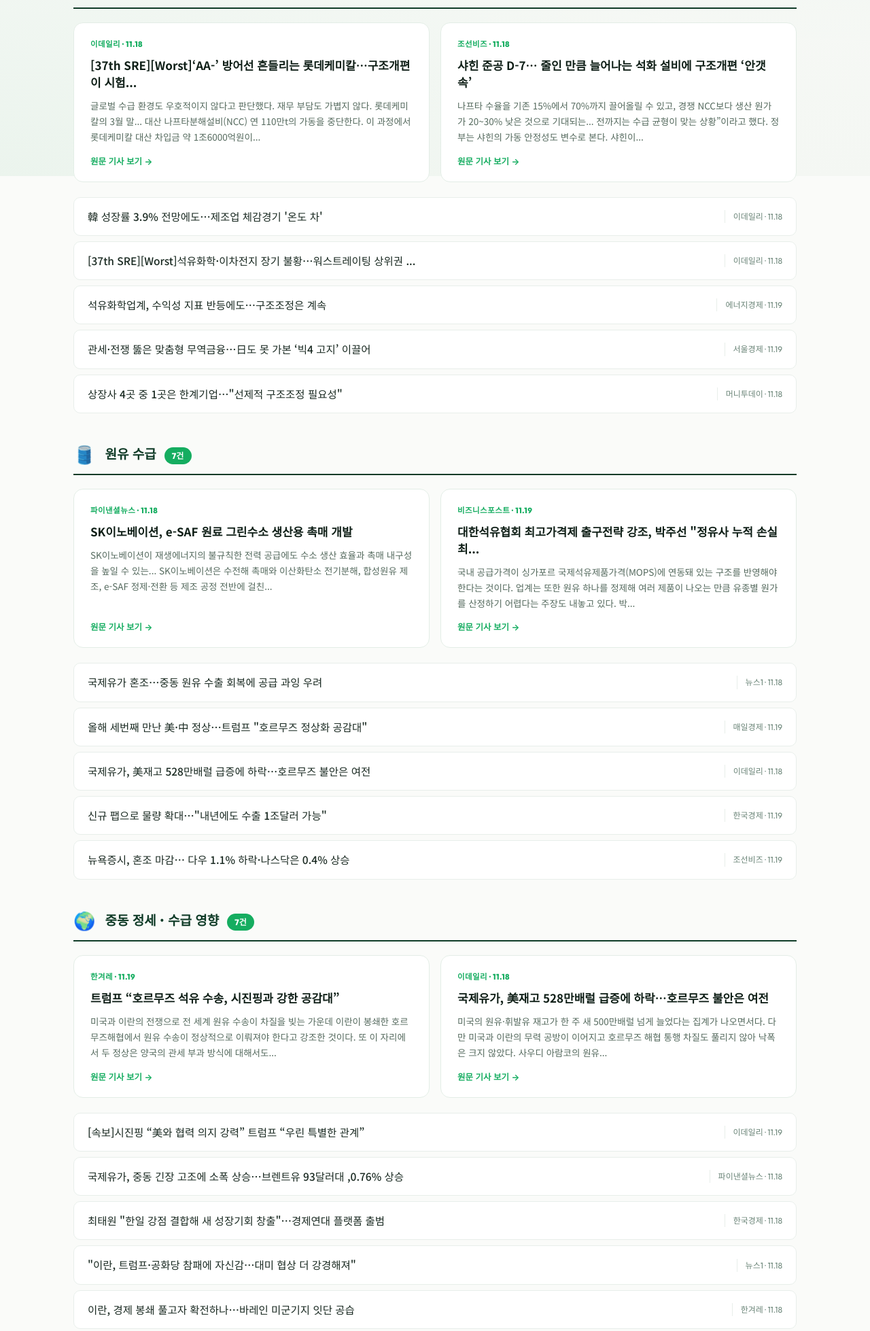
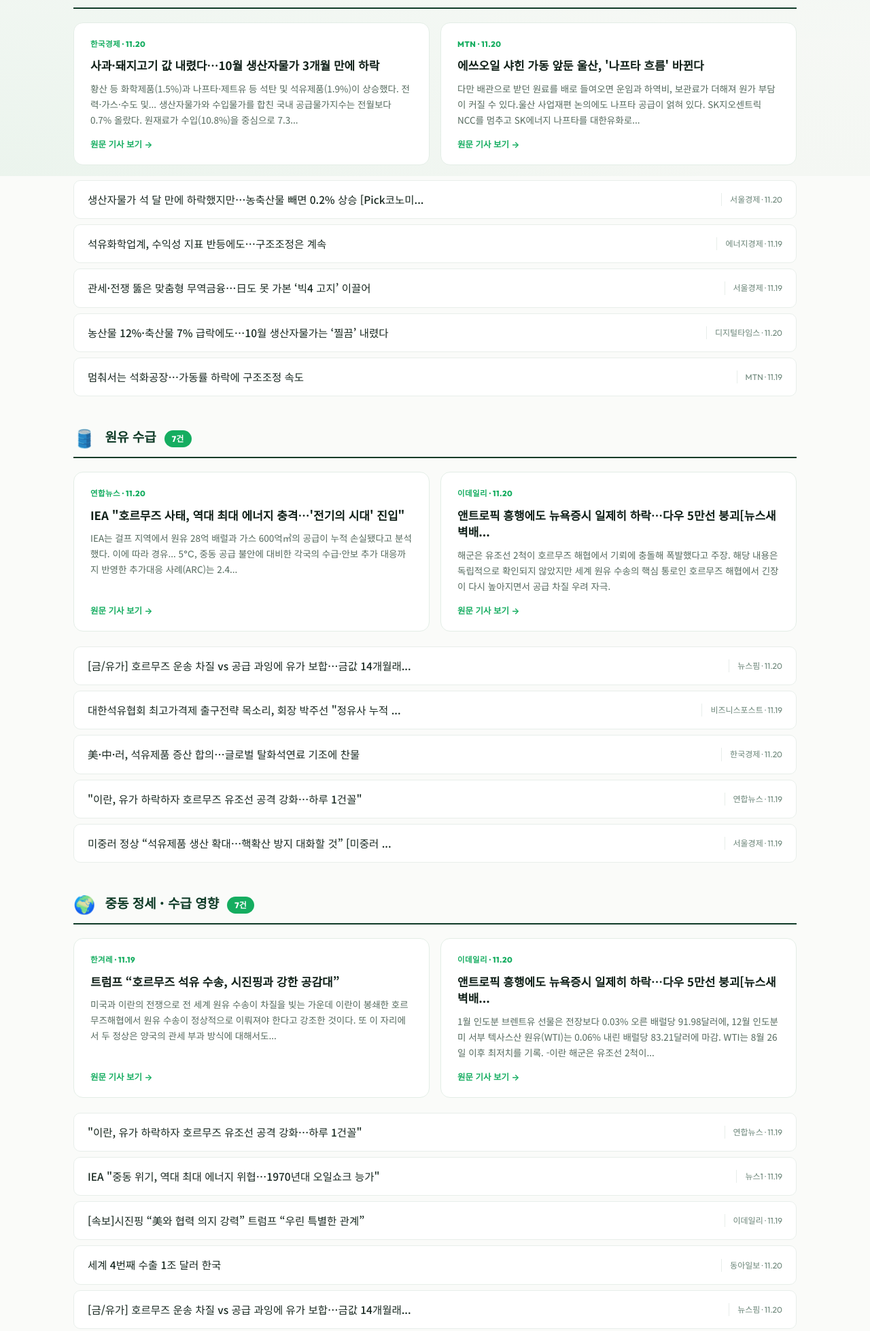
Before and after one commit to hdec-daily-news/oil-naphtha, a plain HTML site: page index.html in a window 1280 px wide. Shown: the part 541-2499 px from the top of the page at 68% size. Drawn offline with Linux system fonts and the light colour scheme.

Commit message:
Daily update 2026-11-20

```diff
--- a/index.html
+++ b/index.html
@@ -23,7 +23,7 @@
       <span class="brand-name">HDEC Daily News</span>
     </a>
     <div class="site-meta">
-      <span>수집기간 11.18 ~ 11.19</span>
+      <span>수집기간 11.19 ~ 11.20</span>
       <span class="sep">·</span>
       <span class="auto-badge">🔄 매일 07시 / 12시 2회 자동 업데이트</span>
     </div>
@@ -57,28 +57,22 @@
         </div>
       </div>
       <div class="top-cards">
-        <a class="top-card" href="https://www.edaily.co.kr/News/Read?newsId=01640006645647032&amp;mediaCodeNo=257&amp;utm_source=naver&amp;utm_medium=referral&amp;utm_campaign=news_syndication&amp;utm_content=original_article" target="_blank" rel="noopener">
-          <div class="top-card-source">이데일리 · 11.18</div>
-          <h3 class="top-card-title">[37th SRE][Worst]‘AA-’ 방어선 흔들리는 롯데케미칼…구조개편이 시험...</h3>
-          <p class="top-card-desc">글로벌 수급 환경도 우호적이지 않다고 판단했다. 재무 부담도 가볍지 않다. 롯데케미칼의 3월 말... 대산 나프타분해설비(NCC) 연 110만t의 가동을 중단한다. 이 과정에서 롯데케미칼 대산 차입금 약 1조6000억원이... </p>
+        <a class="top-card" href="https://magazine.hankyung.com/business/article/202611209052b" target="_blank" rel="noopener">
+          <div class="top-card-source">한국경제 · 11.20</div>
+          <h3 class="top-card-title">사과·돼지고기 값 내렸다…10월 생산자물가 3개월 만에 하락</h3>
+          <p class="top-card-desc">황산 등 화학제품(1.5%)과 나프타·제트유 등 석탄 및 석유제품(1.9%)이 상승했다. 전력·가스·수도 및... 생산자물가와 수입물가를 합친 국내 공급물가지수는 전월보다 0.7% 올랐다. 원재료가 수입(10.8%)을 중심으로 7.3... </p>
           <span class="top-card-more">원문 기사 보기 →</span>
         </a>
-        <a class="top-card" href="https://biz.chosun.com/industry/company/2026/11/18/7TEO7QTR5FAYLCR3IQO7VSNQJI/?utm_source=naver&amp;utm_medium=original&amp;utm_campaign=biz" target="_blank" rel="noopener">
-          <div class="top-card-source">조선비즈 · 11.18</div>
-          <h3 class="top-card-title">샤힌 준공 D-7… 줄인 만큼 늘어나는 석화 설비에 구조개편 ‘안갯속’</h3>
-          <p class="top-card-desc">나프타 수율을 기존 15%에서 70%까지 끌어올릴 수 있고, 경쟁 NCC보다 생산 원가가 20~30% 낮은 것으로 기대되는... 전까지는 수급 균형이 맞는 상황”이라고 했다. 정부는 샤힌의 가동 안정성도 변수로 본다. 샤힌이... </p>
+        <a class="top-card" href="https://news.mtn.co.kr/article/2026111915535938369" target="_blank" rel="noopener">
+          <div class="top-card-source">MTN · 11.20</div>
+          <h3 class="top-card-title">에쓰오일 샤힌 가동 앞둔 울산, '나프타 흐름' 바뀐다</h3>
+          <p class="top-card-desc">다만 배관으로 받던 원료를 배로 들여오면 운임과 하역비, 보관료가 더해져 원가 부담이 커질 수 있다.울산 사업재편 논의에도 나프타 공급이 얽혀 있다. SK지오센트릭 NCC를 멈추고 SK에너지 나프타를 대한유화로... </p>
           <span class="top-card-more">원문 기사 보기 →</span>
         </a></div><ul class="headlines">
           <li class="headline">
-            <a href="https://www.edaily.co.kr/News/Read?newsId=03283286645647032&amp;mediaCodeNo=257&amp;utm_source=naver&amp;utm_medium=referral&amp;utm_campaign=news_syndication&amp;utm_content=original_article" target="_blank" rel="noopener">
-              <span class="hl-title">韓 성장률 3.9% 전망에도…제조업 체감경기 '온도 차'</span>
-              <span class="hl-meta">이데일리 · 11.18</span>
-            </a>
-          </li>
-          <li class="headline">
-            <a href="https://www.edaily.co.kr/News/Read?newsId=01521926645647032&amp;mediaCodeNo=257&amp;utm_source=naver&amp;utm_medium=referral&amp;utm_campaign=news_syndication&amp;utm_content=original_article" target="_blank" rel="noopener">
-              <span class="hl-title">[37th SRE][Worst]석유화학·이차전지 장기 불황…워스트레이팅 상위권 ...</span>
-              <span class="hl-meta">이데일리 · 11.18</span>
+            <a href="https://www.sedaily.com/article/20116644?ref=naver" target="_blank" rel="noopener">
+              <span class="hl-title">생산자물가 석 달 만에 하락했지만…농축산물 빼면 0.2% 상승 [Pick코노미...</span>
+              <span class="hl-meta">서울경제 · 11.20</span>
             </a>
           </li>
           <li class="headline">
@@ -94,9 +88,15 @@
             </a>
           </li>
           <li class="headline">
-            <a href="https://www.mt.co.kr/stock/2026/11/18/2026111810044441906" target="_blank" rel="noopener">
-              <span class="hl-title">상장사 4곳 중 1곳은 한계기업…&quot;선제적 구조조정 필요성&quot;</span>
-              <span class="hl-meta">머니투데이 · 11.18</span>
+            <a href="https://www.dt.co.kr/article/12096265?ref=naver" target="_blank" rel="noopener">
+              <span class="hl-title">농산물 12%·축산물 7% 급락에도…10월 생산자물가는 ‘찔끔’ 내렸다</span>
+              <span class="hl-meta">디지털타임스 · 11.20</span>
+            </a>
+          </li>
+          <li class="headline">
+            <a href="https://news.mtn.co.kr/article/2026111916151482682" target="_blank" rel="noopener">
+              <span class="hl-title">멈춰서는 석화공장…가동률 하락에 구조조정 속도</span>
+              <span class="hl-meta">MTN · 11.19</span>
             </a>
           </li></ul>
     </section>
@@ -109,46 +109,46 @@
         </div>
       </div>
       <div class="top-cards">
-        <a class="top-card" href="https://www.fnnews.com/news/202611180915571033" target="_blank" rel="noopener">
-          <div class="top-card-source">파이낸셜뉴스 · 11.18</div>
-          <h3 class="top-card-title">SK이노베이션, e-SAF 원료 그린수소 생산용 촉매 개발</h3>
-          <p class="top-card-desc">SK이노베이션이 재생에너지의 불규칙한 전력 공급에도 수소 생산 효율과 촉매 내구성을 높일 수 있는... SK이노베이션은 수전해 촉매와 이산화탄소 전기분해, 합성원유 제조, e-SAF 정제·전환 등 제조 공정 전반에 걸친... </p>
+        <a class="top-card" href="https://www.yna.co.kr/view/AKR20261120051200530?input=1195m" target="_blank" rel="noopener">
+          <div class="top-card-source">연합뉴스 · 11.20</div>
+          <h3 class="top-card-title">IEA &quot;호르무즈 사태, 역대 최대 에너지 충격…'전기의 시대' 진입&quot;</h3>
+          <p class="top-card-desc">IEA는 걸프 지역에서 원유 28억 배럴과 가스 600억㎥의 공급이 누적 손실됐다고 분석했다. 이에 따라 경유... 5℃, 중동 공급 불안에 대비한 각국의 수급·안보 추가 대응까지 반영한 추가대응 사례(ARC)는 2.4... </p>
           <span class="top-card-more">원문 기사 보기 →</span>
         </a>
-        <a class="top-card" href="https://www.businesspost.co.kr/BP?command=article_view&amp;num=452413" target="_blank" rel="noopener">
-          <div class="top-card-source">비즈니스포스트 · 11.19</div>
-          <h3 class="top-card-title">대한석유협회 최고가격제 출구전략 강조, 박주선 &quot;정유사 누적 손실 최...</h3>
-          <p class="top-card-desc">국내 공급가격이 싱가포르 국제석유제품가격(MOPS)에 연동돼 있는 구조를 반영해야 한다는 것이다. 업계는 또한 원유 하나를 정제해 여러 제품이 나오는 만큼 유종별 원가를 산정하기 어렵다는 주장도 내놓고 있다. 박... </p>
+        <a class="top-card" href="https://www.edaily.co.kr/News/Read?newsId=01902406645647688&amp;mediaCodeNo=257&amp;utm_source=naver&amp;utm_medium=referral&amp;utm_campaign=news_syndication&amp;utm_content=original_article" target="_blank" rel="noopener">
+          <div class="top-card-source">이데일리 · 11.20</div>
+          <h3 class="top-card-title">앤트로픽 흥행에도 뉴욕증시 일제히 하락…다우 5만선 붕괴[뉴스새벽배...</h3>
+          <p class="top-card-desc">해군은 유조선 2척이 호르무즈 해협에서 기뢰에 충돌해 폭발했다고 주장. 해당 내용은 독립적으로 확인되지 않았지만 세계 원유 수송의 핵심 통로인 호르무즈 해협에서 긴장이 다시 높아지면서 공급 차질 우려 자극.</p>
           <span class="top-card-more">원문 기사 보기 →</span>
         </a></div><ul class="headlines">
           <li class="headline">
-            <a href="https://www.news1.kr/world/usa-canada/6357379" target="_blank" rel="noopener">
-              <span class="hl-title">국제유가 혼조…중동 원유 수출 회복에 공급 과잉 우려</span>
-              <span class="hl-meta">뉴스1 · 11.18</span>
+            <a href="https://www.newspim.com/news/view/20261120000048" target="_blank" rel="noopener">
+              <span class="hl-title">[금/유가] 호르무즈 운송 차질 vs 공급 과잉에 유가 보합…금값 14개월래...</span>
+              <span class="hl-meta">뉴스핌 · 11.20</span>
             </a>
           </li>
           <li class="headline">
-            <a href="https://www.mk.co.kr/article/12213875" target="_blank" rel="noopener">
-              <span class="hl-title">올해 세번째 만난 美·中 정상…트럼프 &quot;호르무즈 정상화 공감대&quot;</span>
-              <span class="hl-meta">매일경제 · 11.19</span>
+            <a href="https://www.businesspost.co.kr/BP?command=article_view&amp;num=452413" target="_blank" rel="noopener">
+              <span class="hl-title">대한석유협회 최고가격제 출구전략 목소리, 회장 박주선 &quot;정유사 누적 ...</span>
+              <span class="hl-meta">비즈니스포스트 · 11.19</span>
             </a>
           </li>
           <li class="headline">
-            <a href="https://www.edaily.co.kr/News/Read?newsId=03040566645647032&amp;mediaCodeNo=257&amp;utm_source=naver&amp;utm_medium=referral&amp;utm_campaign=news_syndication&amp;utm_content=original_article" target="_blank" rel="noopener">
-              <span class="hl-title">국제유가, 美재고 528만배럴 급증에 하락…호르무즈 불안은 여전</span>
-              <span class="hl-meta">이데일리 · 11.18</span>
+            <a href="https://magazine.hankyung.com/business/article/202611209546b" target="_blank" rel="noopener">
+              <span class="hl-title">美·中·러, 석유제품 증산 합의…글로벌 탈화석연료 기조에 찬물</span>
+              <span class="hl-meta">한국경제 · 11.20</span>
             </a>
           </li>
           <li class="headline">
-            <a href="https://www.hankyung.com/article/2026111982081" target="_blank" rel="noopener">
-              <span class="hl-title">신규 팹으로 물량 확대…&quot;내년에도 수출 1조달러 가능&quot;</span>
-              <span class="hl-meta">한국경제 · 11.19</span>
+            <a href="https://www.yna.co.kr/view/AKR20261119184700079?input=1195m" target="_blank" rel="noopener">
+              <span class="hl-title">&quot;이란, 유가 하락하자 호르무즈 유조선 공격 강화…하루 1건꼴&quot;</span>
+              <span class="hl-meta">연합뉴스 · 11.19</span>
             </a>
           </li>
           <li class="headline">
-            <a href="https://biz.chosun.com/international/international_economy/2026/11/19/DFQNGCV7MJH3DG3C4WPV4VN75Y/?utm_source=naver&amp;utm_medium=original&amp;utm_campaign=biz" target="_blank" rel="noopener">
-              <span class="hl-title">뉴욕증시, 혼조 마감… 다우 1.1% 하락·나스닥은 0.4% 상승</span>
-              <span class="hl-meta">조선비즈 · 11.19</span>
+            <a href="https://www.sedaily.com/article/20116701?ref=naver" target="_blank" rel="noopener">
+              <span class="hl-title">미중러 정상 “석유제품 생산 확대…핵확산 방지 대화할 것” [미중러 ...</span>
+              <span class="hl-meta">서울경제 · 11.19</span>
             </a>
           </li></ul>
     </section>
@@ -167,12 +167,24 @@
           <p class="top-card-desc">미국과 이란의 전쟁으로 전 세계 원유 수송이 차질을 빚는 가운데 이란이 봉쇄한 호르무즈해협에서 원유 수송이 정상적으로 이뤄져야 한다고 강조한 것이다. 또 이 자리에서 두 정상은 양국의 관세 부과 방식에 대해서도... </p>
           <span class="top-card-more">원문 기사 보기 →</span>
         </a>
-        <a class="top-card" href="https://www.edaily.co.kr/News/Read?newsId=03040566645647032&amp;mediaCodeNo=257&amp;utm_source=naver&amp;utm_medium=referral&amp;utm_campaign=news_syndication&amp;utm_content=original_article" target="_blank" rel="noopener">
-          <div class="top-card-source">이데일리 · 11.18</div>
-          <h3 class="top-card-title">국제유가, 美재고 528만배럴 급증에 하락…호르무즈 불안은 여전</h3>
-          <p class="top-card-desc">미국의 원유·휘발유 재고가 한 주 새 500만배럴 넘게 늘었다는 집계가 나오면서다. 다만 미국과 이란의 무력 공방이 이어지고 호르무즈 해협 통행 차질도 풀리지 않아 낙폭은 크지 않았다. 사우디 아람코의 원유... </p>
+        <a class="top-card" href="https://www.edaily.co.kr/News/Read?newsId=01902406645647688&amp;mediaCodeNo=257&amp;utm_source=naver&amp;utm_medium=referral&amp;utm_campaign=news_syndication&amp;utm_content=original_article" target="_blank" rel="noopener">
+          <div class="top-card-source">이데일리 · 11.20</div>
+          <h3 class="top-card-title">앤트로픽 흥행에도 뉴욕증시 일제히 하락…다우 5만선 붕괴[뉴스새벽배...</h3>
+          <p class="top-card-desc">1월 인도분 브렌트유 선물은 전장보다 0.03% 오른 배럴당 91.98달러에, 12월 인도분 미 서부 텍사스산 원유(WTI)는 0.06% 내린 배럴당 83.21달러에 마감. WTI는 8월 26일 이후 최저치를 기록. -이란 해군은 유조선 2척이... </p>
           <span class="top-card-more">원문 기사 보기 →</span>
         </a></div><ul class="headlines">
+          <li class="headline">
+            <a href="https://www.yna.co.kr/view/AKR20261119184700079?input=1195m" target="_blank" rel="noopener">
+              <span class="hl-title">&quot;이란, 유가 하락하자 호르무즈 유조선 공격 강화…하루 1건꼴&quot;</span>
+              <span class="hl-meta">연합뉴스 · 11.19</span>
+            </a>
+          </li>
+          <li class="headline">
+            <a href="https://www.news1.kr/world/middleeast-africa/6359644" target="_blank" rel="noopener">
+              <span class="hl-title">IEA &quot;중동 위기, 역대 최대 에너지 위협…1970년대 오일쇼크 능가&quot;</span>
+              <span class="hl-meta">뉴스1 · 11.19</span>
+            </a>
+          </li>
           <li class="headline">
             <a href="https://www.edaily.co.kr/News/Read?newsId=03266886645647360&amp;mediaCodeNo=257&amp;utm_source=naver&amp;utm_medium=referral&amp;utm_campaign=news_syndication&amp;utm_content=original_article" target="_blank" rel="noopener">
               <span class="hl-title">[속보]시진핑 “美와 협력 의지 강력” 트럼프 “우린 특별한 관계”</span>
@@ -180,27 +192,15 @@
             </a>
           </li>
           <li class="headline">
-            <a href="https://www.fnnews.com/news/202611180632512282" target="_blank" rel="noopener">
-              <span class="hl-title">국제유가, 중동 긴장 고조에 소폭 상승…브렌트유 93달러대 ,0.76% 상승</span>
-              <span class="hl-meta">파이낸셜뉴스 · 11.18</span>
+            <a href="https://kids.donga.com/news/articleView.html?idxno=170352" target="_blank" rel="noopener">
+              <span class="hl-title">세계 4번째 수출 1조 달러 한국</span>
+              <span class="hl-meta">동아일보 · 11.20</span>
             </a>
           </li>
           <li class="headline">
-            <a href="https://magazine.hankyung.com/business/article/202611184103b" target="_blank" rel="noopener">
-              <span class="hl-title">최태원 &quot;한일 강점 결합해 새 성장기회 창출&quot;…경제연대 플랫폼 출범</span>
-              <span class="hl-meta">한국경제 · 11.18</span>
-            </a>
-          </li>
-          <li class="headline">
-            <a href="https://www.news1.kr/world/middleeast-africa/6358266" target="_blank" rel="noopener">
-              <span class="hl-title">&quot;이란, 트럼프·공화당 참패에 자신감…대미 협상 더 강경해져&quot;</span>
-              <span class="hl-meta">뉴스1 · 11.18</span>
-            </a>
-          </li>
-          <li class="headline">
-            <a href="https://www.hani.co.kr/arti/international/international_general/1287951.html" target="_blank" rel="noopener">
-              <span class="hl-title">이란, 경제 봉쇄 풀고자 확전하나…바레인 미군기지 잇단 공습</span>
-              <span class="hl-meta">한겨레 · 11.18</span>
+            <a href="https://www.newspim.com/news/view/20261120000048" target="_blank" rel="noopener">
+              <span class="hl-title">[금/유가] 호르무즈 운송 차질 vs 공급 과잉에 유가 보합…금값 14개월래...</span>
+              <span class="hl-meta">뉴스핌 · 11.20</span>
             </a>
           </li></ul>
     </section>
```
Also changed, not shown: oil_naphtha.csv (+17 -17 lines).
